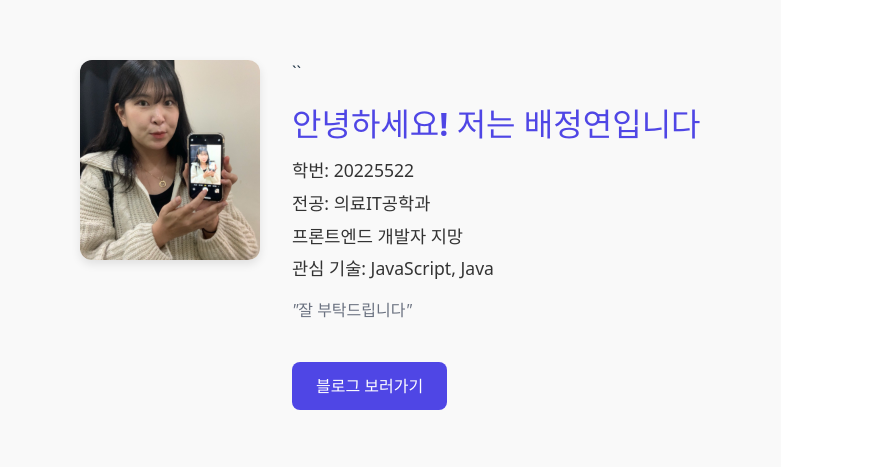
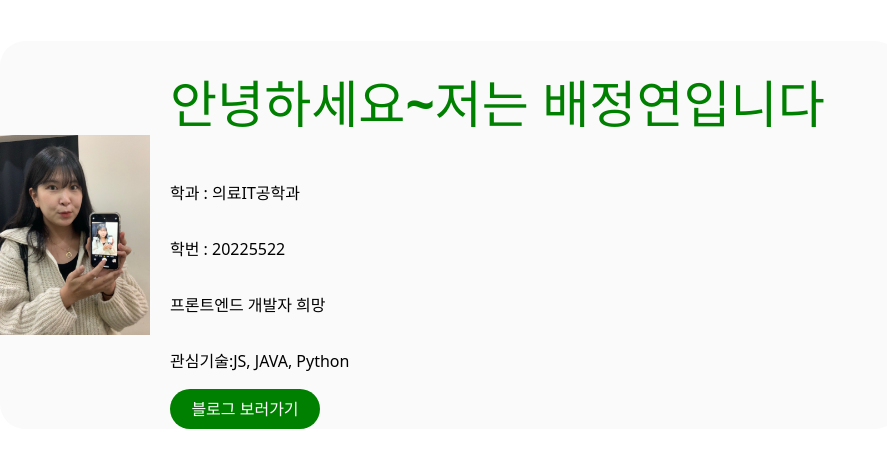
Before and after one commit to jybae-cse/goormtone-univ-intro-bjy, a React (Vite) app: page / in a window 1280 px wide. Shown: the part 165-632 px from the top of the page, without its empty margins (0-887 px from the left). Built offline with nearby package versions, Linux system fonts and the light colour scheme.

Commit message:
자기소개 찐

```diff
--- a/src/App.jsx
+++ b/src/App.jsx
@@ -1,114 +1,65 @@
-// styled-components 라이브러리 불러오기
 import styled from 'styled-components';
-// 이미지 파일 불러오기 (src/assets/my.jpg 에 저장된 사진)
-import myPhoto from './assets/my.jpg';
+import myImage from './assets/my.jpg';  // 'src/assets/my.jpg' 이미지 import
 
-// 전체 레이아웃을 감싸는 컨테이너 박스 컴포넌트
 const Container = styled.div`
-  max-width: 1000px;              // 최대 너비 제한
-  margin: 1rem auto;             // 상하 여백 + 좌우 가운데 정렬
-  padding: 5rem;                 // 내부 여백
-  background-color: #f9f9f9;     // 배경색 (연한 회색)
-  border-radius: 16px;           // 모서리 둥글게
+  width: 900px;
+  height: auto;
+  background-color: #FBFAFA;
+  display: flex;
+  align-items: center;       // 세로 중앙 정렬(사진)
+  // margin: 20px auto;
+  border-radius: 25px;
 
 `;
 
-// 프로필 섹션 (사진과 텍스트를 가로 정렬)
-const ProfileSection = styled.div`
-  display: flex;               // flex로 가로 배치
-  align-items: flex-start;     // 위쪽 정렬
-  gap: 2rem;                   // 이미지와 텍스트 사이 간격
-
-  @media (max-width: 600px) {
-    flex-direction: column;   // 화면이 작을 땐 세로 정렬로 변경
-    align-items: center;      // 가운데 정렬
-  }
+const Image = styled.img`
+  width: 150px;
+  height: auto;
+  margin-right: 20px;
 `;
 
-// 프로필 이미지 스타일링 (직사각형 형태)
-const ProfileImg = styled.img`
-  width: 180px;
-  height: 200px;
-  object-fit: cover;           // 이미지 비율 유지하며 채움
-  border-radius: 12px;         // 모서리 둥글게
-  box-shadow: 0 4px 10px rgba(0, 0, 0, 0.1); // 살짝 그림자 효과
+const TextContainer = styled.div`
+  display: flex;
+  flex-direction: column;    // 텍스트는 세로로 나열
+  // justify-content: center;   // 텍스트 세로 중앙 정렬
 `;
 
-// 오른쪽 텍스트 섹션을 감싸는 박스
-const TextSection = styled.div`
-  flex: 1;                     // 남은 공간을 다 차지
+const Title = styled.h1`
+  color: #008000;
+  `;
+
+const Info = styled.p`
+  color: #000000;
 `;
 
-// 큰 제목 (이름)
-const Title = styled.h1`
-  font-size: 2rem;             // 글자 크기
-  color: #4F46E5;              // 보라색 강조 색상
-  margin-bottom: 1rem;         // 아래 여백
+const Link = styled.a`
+  display: flex;
+  justify-content: center;    // 가로 중앙 정렬
+  align-items: center;       // 세로 중앙 정렬
+  width: 150px;
+  height: 40px;
+  background-color: #008000;
+  color:white;
+  font-weight: bold;
+  border-radius: 25px;
+  border:none;
+  text-decoration: none;
 `;
 
-// 정보 텍스트 (학번, 전공 등)
-const Info = styled.p`
-  font-size: 1.1rem;           // 약간 큰 본문 글씨
-  margin: 0.4rem 0;            // 위아래 여백
-  color: #333;                 // 진한 회색 글씨
-`;
-
-// 한마디 텍스트 (기울임 + 부드러운 회색)
-const Quote = styled.p`
-  font-style: italic;
-  color: #6B7280;
-  margin-top: 1rem;
-`;
-
-// 블로그 링크 버튼 스타일
-const Link = styled.a`
-  display: inline-block;
-  margin-top: 1.5rem;          // 위 여백
-  padding: 0.75rem 1.5rem;     // 안쪽 여백
-  background-color: #4F46E5;   // 배경 보라색
-  color: white;                // 글자 흰색
-  text-decoration: none;       // 밑줄 제거
-  border-radius: 8px;          // 둥근 모서리
-  font-weight: bold;           // 굵은 글씨
-  transition: background-color 0.3s ease; // 마우스 오버 시 부드럽게 전환
-
-  &:hover {
-    background-color: #4338ca; // 마우스를 올렸을 때 진한 보라색으로 변경
-  }
-`;
-
-// 실제 화면에 렌더링될 App 컴포넌트 정의
 function App() {
   return (
-    <Container> {/* 전체 감싸는 박스 */}
-      <ProfileSection> {/* 왼쪽 이미지 + 오른쪽 텍스트를 묶는 영역 */}
-
-        {/* 왼쪽: 프로필 이미지 */}
-        <ProfileImg src={myPhoto} alt="프로필 사진" />
-
-        {/* 오른쪽: 자기소개 텍스트 영역 */}
-        <TextSection>``
-          <Title>안녕하세요! 저는 배정연입니다</Title>
-          <Info>학번: 20225522</Info>
-          <Info>전공: 의료IT공학과</Info>
-          <Info>프론트엔드 개발자 지망</Info>
-          <Info>관심 기술: JavaScript, Java</Info>
-          <Quote>"잘 부탁드립니다"</Quote>
-
-          {/* 블로그 버튼 */}
-          <Link
-            href="https://myinfo5302.tistory.com/"
-            target="_blank"           // 새 탭에서 열기
-            rel="noopener noreferrer" // 보안 이슈 방지
-          >
-            블로그 보러가기
-          </Link>
-        </TextSection>
-
-      </ProfileSection>
+    <Container>
+      <Image src="src\assets\my.jpg" alt="Profile" />
+      <TextContainer>
+        <Title>안녕하세요~저는 배정연입니다</Title>
+        <Info>학과 : 의료IT공학과</Info>
+        <Info>학번 : 20225522</Info>
+        <Info>프론트엔드 개발자 희망</Info>
+        <Info>관심기술:JS, JAVA, Python</Info>
+        <Link href="https://myinfo5302.tistory.com/">블로그 보러가기</Link>
+      </TextContainer>
     </Container>
   );
 }
 
-// App 컴포넌트를 외부에서 사용할 수 있도록 내보내기
 export default App;
```
